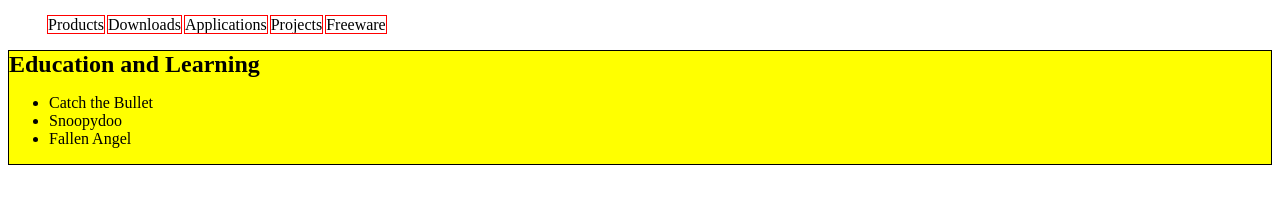
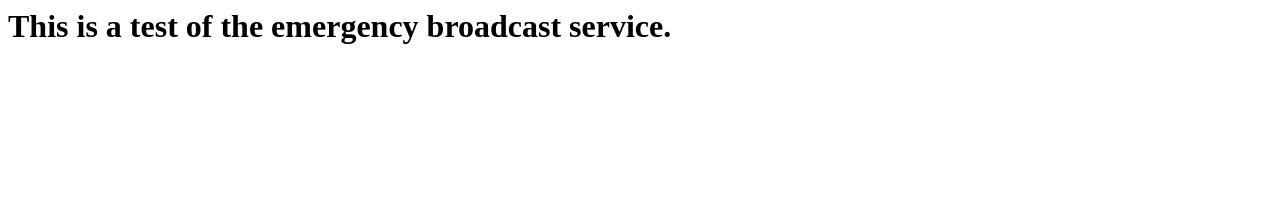
Before and after one commit to thedonz/new-git-practice, a plain HTML site: page html-practice.html in a window 1280 px wide. Drawn offline with Linux system fonts and the light colour scheme.

Commit message:
HTML Practice Add

```diff
--- a/html-practice.html
+++ b/html-practice.html
@@ -1,43 +1,6 @@
-<!DOCTYPE HTML>
-
-<HTML>
-<head>
-<style>
-section{
-  background-color: yellow;
-}
-nav {
-
-}
-h1{
-  margin:0;
-}
-nav li {
-  outline:1px solid red;
-  display: inline;  <!--- Take all that are stacked up on each other and go horizontal -->
-}
-.tabs li {
-  padding:10px;
-}
-</style>
-</head>
-    <body>
-      <nav>
-        <ul>
-          <li>Products</li>
-          <li>Downloads</li>
-          <li>Applications</li>
-          <li>Projects</li>
-          <li>Freeware</li>
-        </ul>
-      </nav>
-
-      <section id ="downloads" style="border: 1px solid #000;">
-        <h1 class="menuHeader">Education and Learning</h1>
-          <ul class="menuList">
-            <li>Catch the Bullet</li>
-            <li>Snoopydoo</li>
-            <li>Fallen Angel</li>
-      </section>
-    </body>
-</HTML>
+<html>
+  <head></head>
+  <body>
+    <h1>This is a test of the emergency broadcast service.</h1>
+  </body>
+</html>
```
